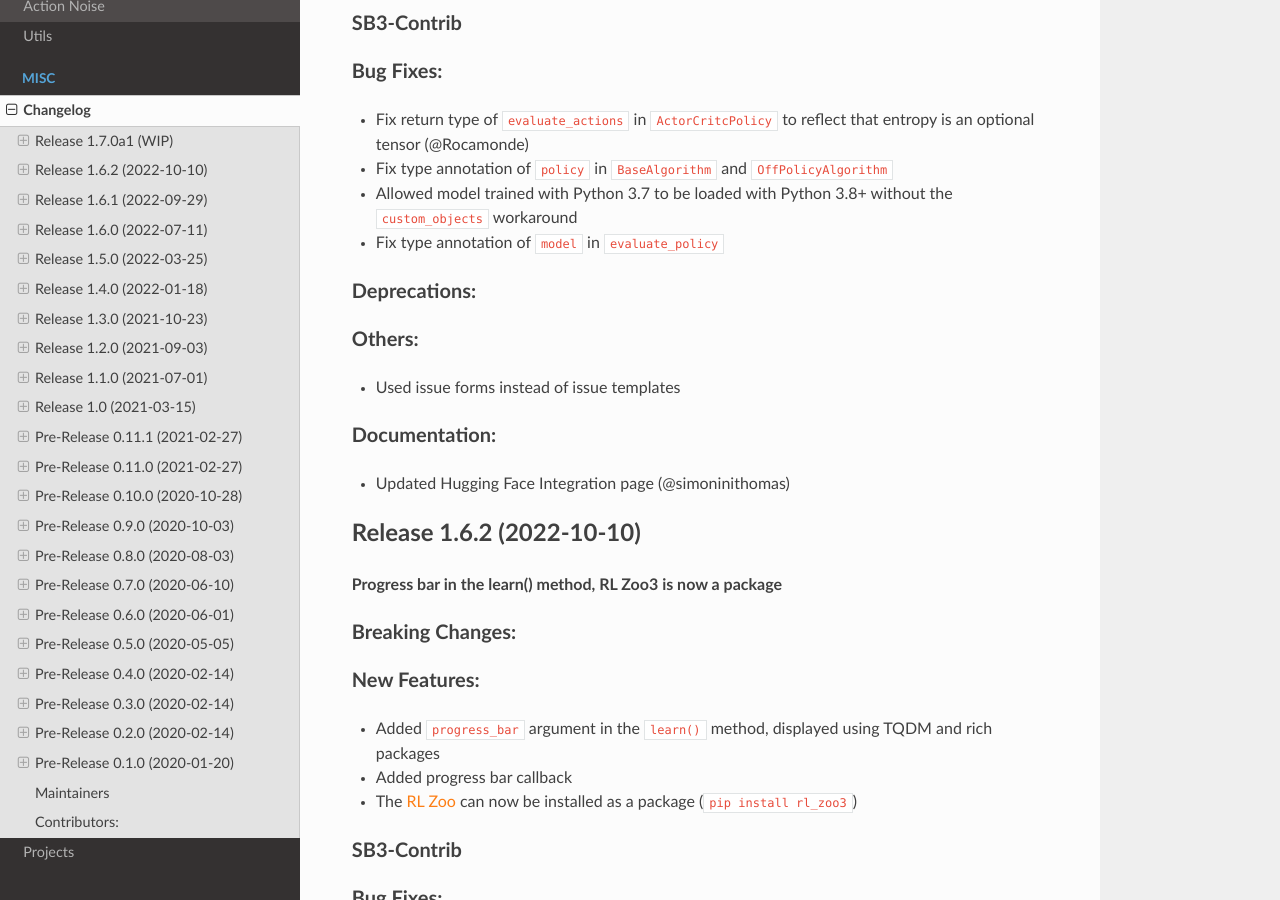
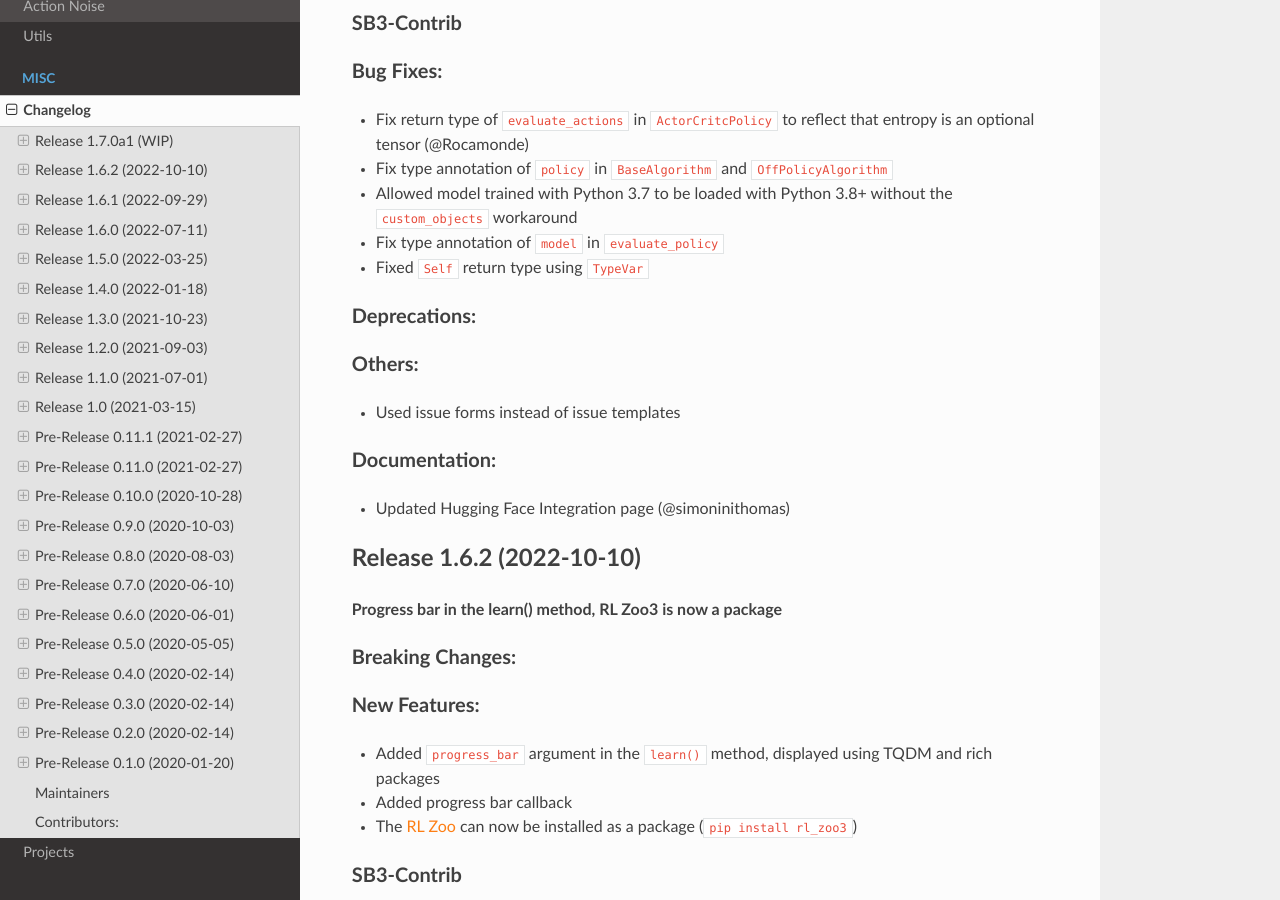
Before and after one commit to DLR-RM/stable-baselines3, a Sphinx documentation site: the page built from docs/misc/changelog.rst, in a window 1280 px wide and 900 px high, scrolled down 418 px. Built offline with Sphinx 7.4.7 and the Read the Docs theme 2.0.0, drawn with Linux system fonts in a browser that asks for light colours.

Commit message:
Update changelog

```diff
--- a/docs/misc/changelog.rst
+++ b/docs/misc/changelog.rst
@@ -26,6 +26,7 @@ Bug Fixes:
 - Fix type annotation of ``policy`` in ``BaseAlgorithm`` and ``OffPolicyAlgorithm``
 - Allowed model trained with Python 3.7 to be loaded with Python 3.8+ without the ``custom_objects`` workaround
 - Fix type annotation of ``model`` in ``evaluate_policy``
+- Fixed ``Self`` return type using ``TypeVar``
 
 Deprecations:
 ^^^^^^^^^^^^^
```
